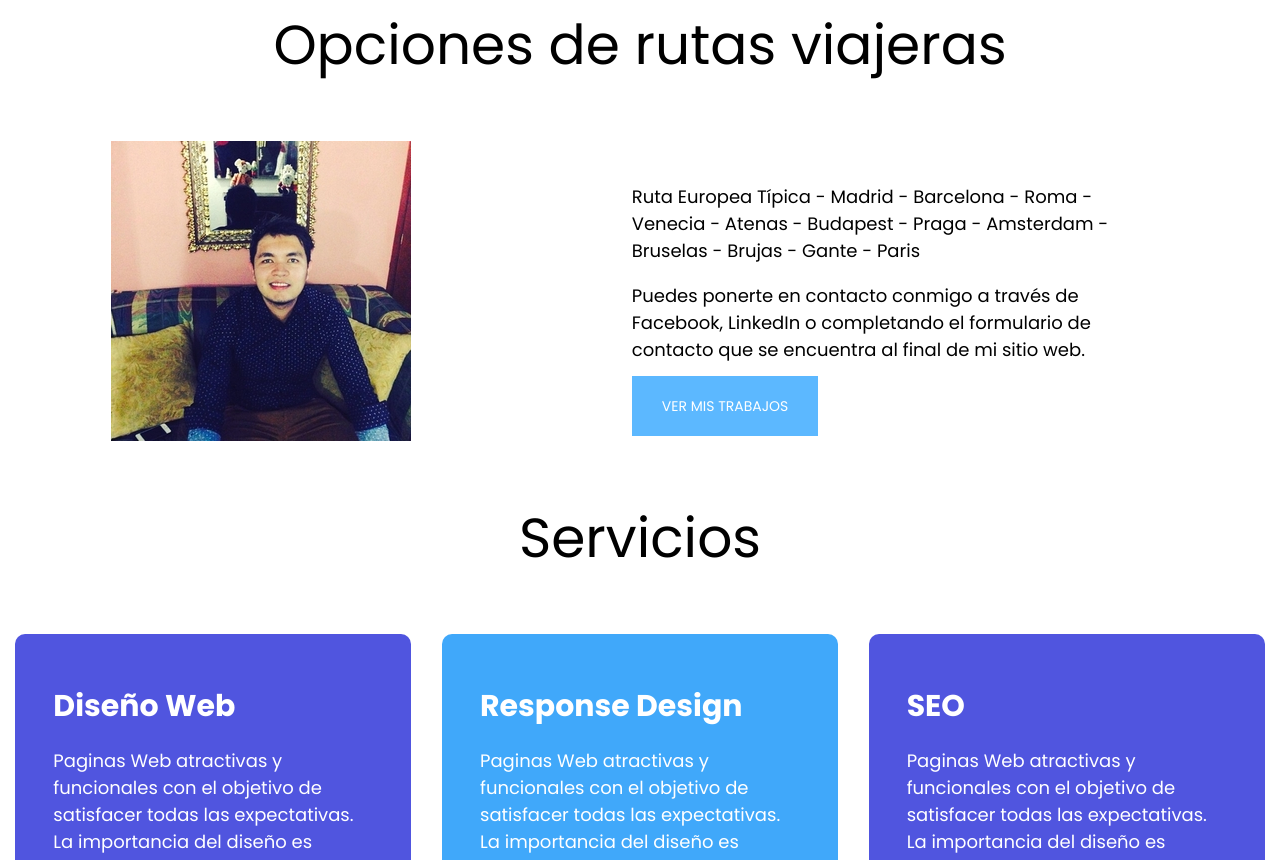
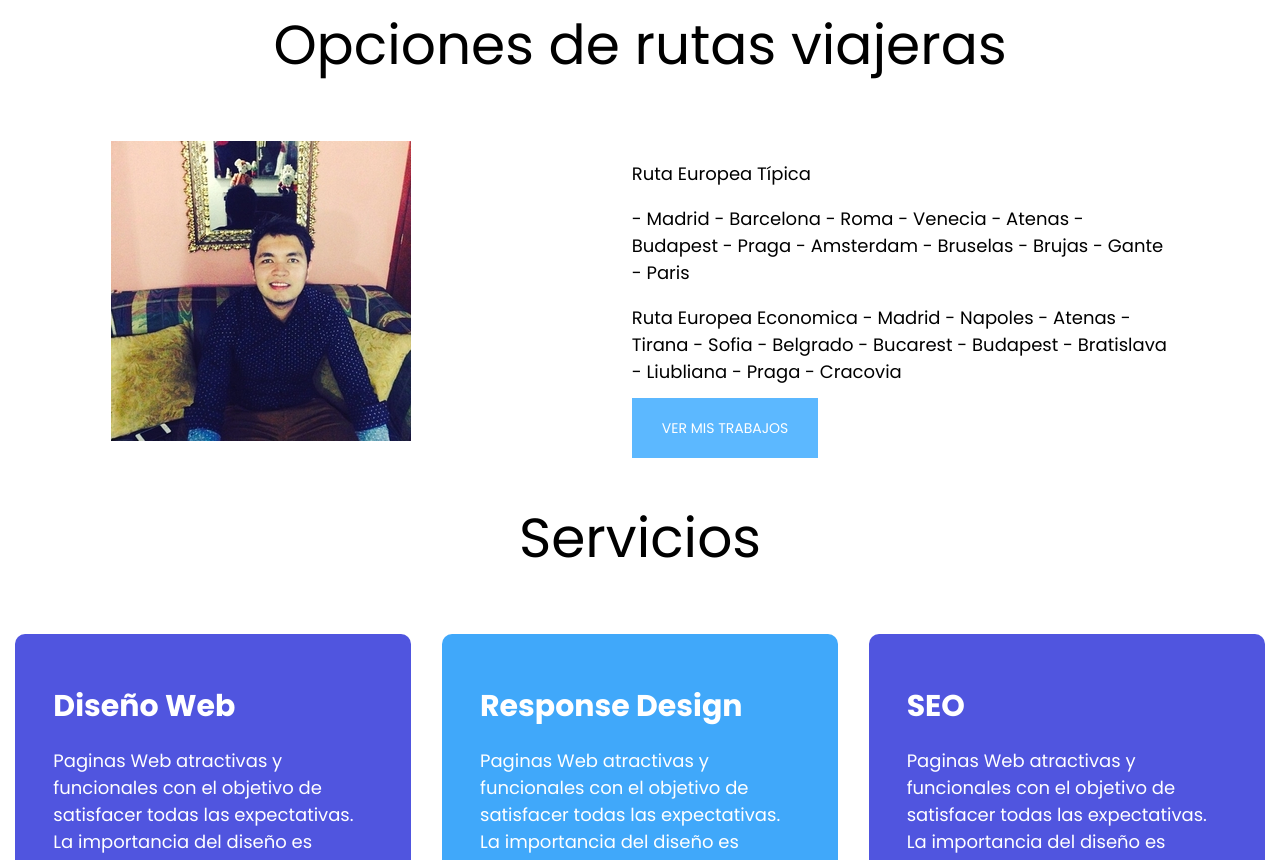
Before and after one commit to niconii1606/paginaWeb, a website: page index.html in a window 1280 px wide. Shown: the part 964-1824 px from the top of the page. Drawn offline with Linux system fonts and the light colour scheme; files that its build step writes are made by us from their sources; files whose address does not match are found by name.

Commit message:
index.html

```diff
--- a/index.html
+++ b/index.html
@@ -30,7 +30,6 @@
           <li>Mejores Aplicaciones de Vuelos Económicos</li>
           <li>Mejores Opciones de Hospedajes</li>
           <li>Tips Viajeros</li>
-          <li>Blog</li>
           <li class="ultimo">Contacto</li>
         </ul>
       </nav>
@@ -50,7 +49,8 @@
     <div class="contenedor-sobremi">
       <img class="imagen-sobremi" src="yo.jpg" alt="Nicolas Montejo" title="Nicolas Montejo">
       <div class="contenedor-parrafo-y-boton">
-        <p>Ruta Europea Típica
+        <p>Ruta Europea Típica</p>
+        <p>
         - Madrid
         - Barcelona
         - Roma
@@ -63,11 +63,20 @@
         - Brujas
         - Gante
         - Paris</p>
-            <p class="parrafo-final">Puedes ponerte
-              en contacto conmigo a través de Facebook,
-              LinkedIn o completando el formulario de
-              contacto que se encuentra al final de mi
-              sitio web. </p>
+            <p class="parrafo-final">Ruta Europea Economica
+            - Madrid
+            - Napoles
+            - Atenas
+            - Tirana
+            - Sofia
+            - Belgrado
+            - Bucarest
+            - Budapest
+            - Bratislava
+            - Liubliana
+            - Praga
+            - Cracovia
+            </p>
               <a>VER MIS TRABAJOS</a>
             </div>
           </div>
```
